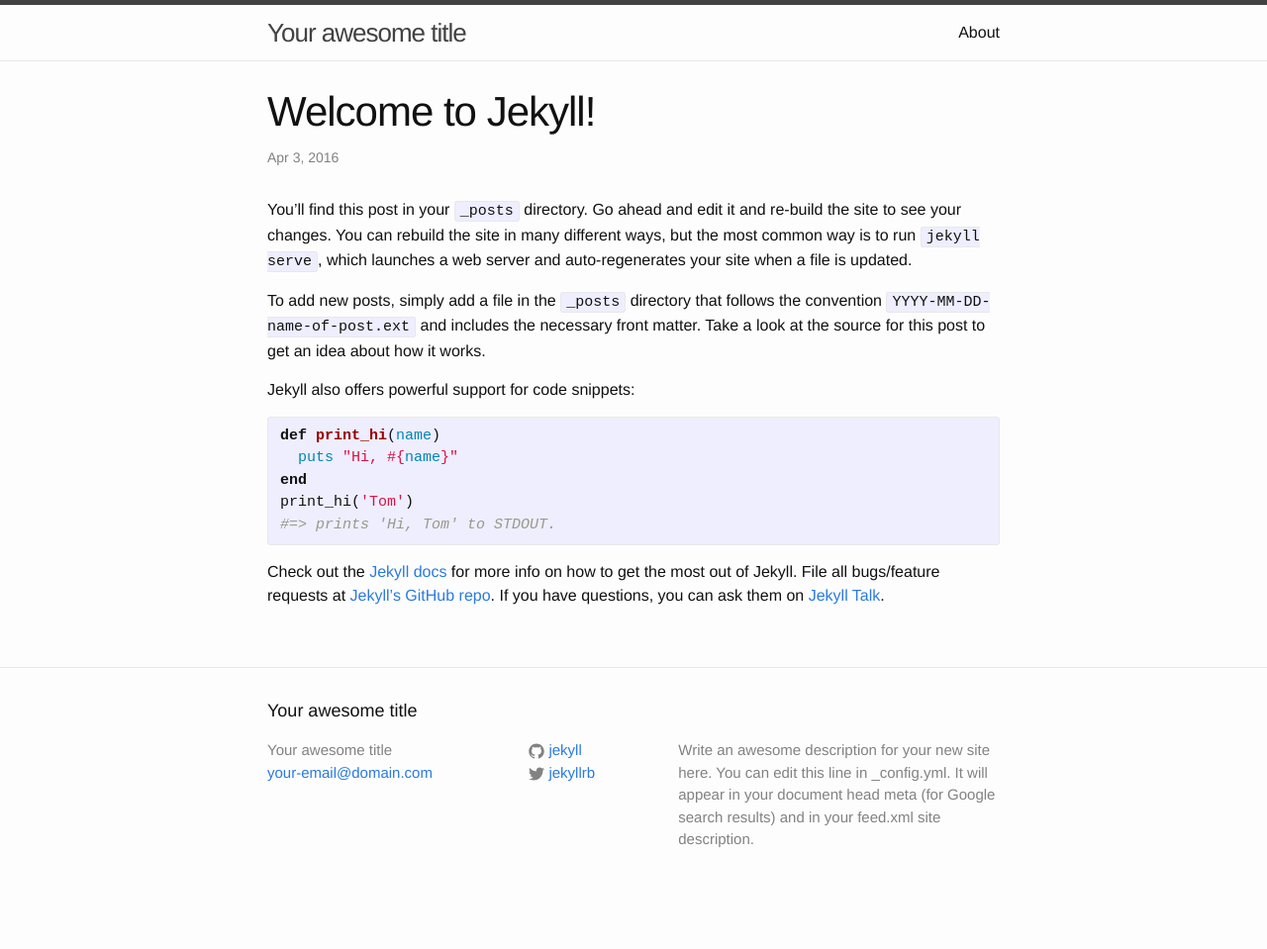
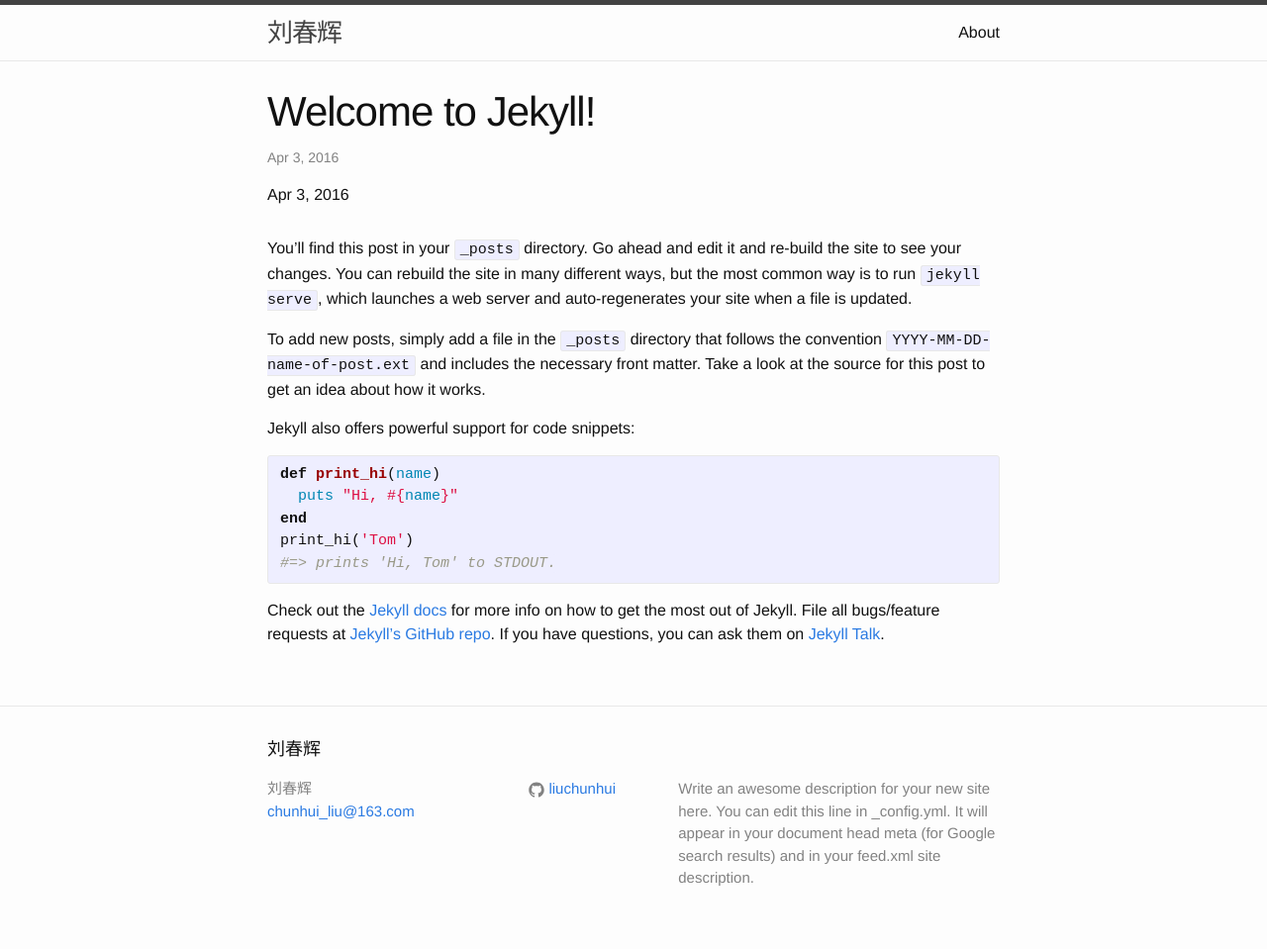
Before and after one commit to liuchunhui/liuchunhui.github.io, a Jekyll site: the page built from _posts/2016-04-04-welcome-to-jekyll.markdown, in a window 1280 px wide. Shown: the whole page at 99% size. Built offline with Jekyll 4.4.1, drawn with Linux system fonts in a browser that asks for light colours; before the commit the page ends 920 px from its top, so only the background shows below that.

Commit message:
add file

```diff
--- a/_config.yml
+++ b/_config.yml
@@ -6,16 +6,16 @@
 # 'jekyll serve'. If you change this file, please restart the server process.
 
 # Site settings
-title: Your awesome title
-email: your-email@domain.com
+title: 刘春辉
+email: chunhui_liu@163.com
 description: > # this means to ignore newlines until "baseurl:"
   Write an awesome description for your new site here. You can edit this
   line in _config.yml. It will appear in your document head meta (for
   Google search results) and in your feed.xml site description.
 baseurl: "" # the subpath of your site, e.g. /blog
-url: "http://yourdomain.com" # the base hostname & protocol for your site
-twitter_username: jekyllrb
-github_username:  jekyll
+url: "http://localhost:4000" # the base hostname & protocol for your site
+# twitter_username: jekyllrb
+github_username:  liuchunhui
 
 # Build settings
 markdown: kramdown
--- a/_layouts/post.html
+++ b/_layouts/post.html
@@ -6,6 +6,15 @@
   <header class="post-header">
     <h1 class="post-title" itemprop="name headline">{{ page.title }}</h1>
     <p class="post-meta"><time datetime="{{ page.date | date_to_xmlschema }}" itemprop="datePublished">{{ page.date | date: "%b %-d, %Y" }}</time>{% if page.author %} • <span itemprop="author" itemscope itemtype="http://schema.org/Person"><span itemprop="name">{{ page.author }}</span></span>{% endif %}</p>
+    <time datetime="{{ page.date | date_to_xmlschema }}" itemprop="datePublished">
+      {{ page.date | date: "%b %-d, %Y" }}
+      {{page.tags}}
+    </time>
+    {% if page.author %} •
+        <span itemprop="author" itemscope itemtype="http://schema.org/Person">
+          <span itemprop="name">{{ page.author }}</span>
+        </span>
+    {% endif %}
   </header>
 
   <div class="post-content" itemprop="articleBody">
--- a/index.html
+++ b/index.html
@@ -14,6 +14,7 @@
         <h2>
           <a class="post-link" href="{{ post.url | prepend: site.baseurl }}">{{ post.title }}</a>
         </h2>
+        {{ post.excerpt | remove: '<p>' | remove: '</p>' }}
       </li>
     {% endfor %}
   </ul>
```
Also changed, not shown: _drafts/a-drafts-post.md (added, +14 -0 lines), about/index.md (renamed from about.md).
